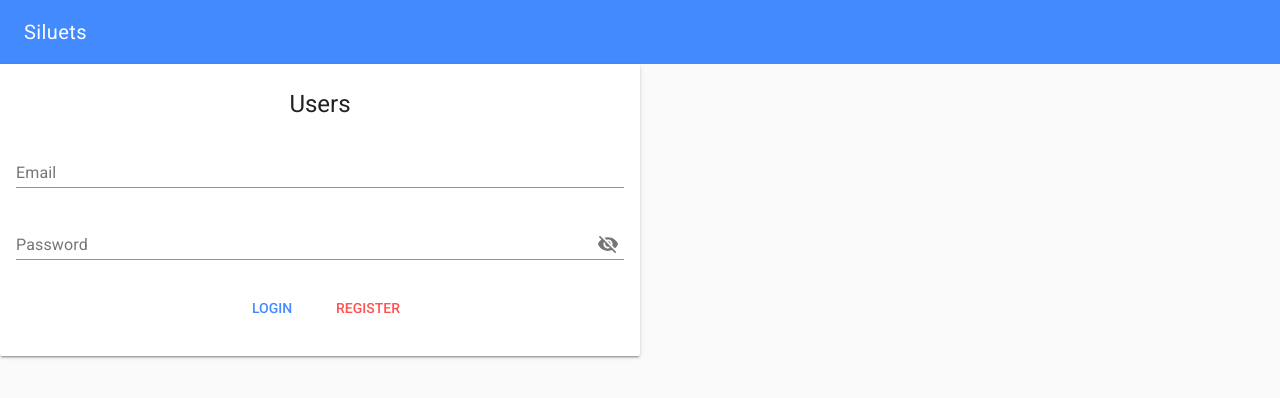
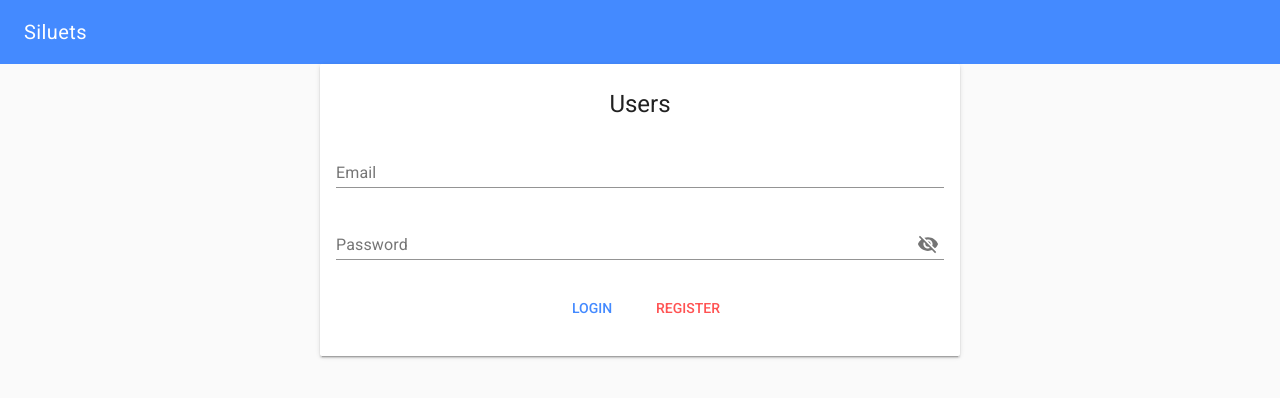
Before and after one commit to madrimas/siluets, a Vue app: page /#/ in a window 1280 px wide. Before the commit this address led to /#/presets. Shown: the top 398 px of the page. Built offline with nearby package versions, Linux system fonts and the light colour scheme; the HTML template or start-up script is replaced by a standard one.

Commit message:
Login form is centered

```diff
--- a/src/common/Firebase.service.js
+++ b/src/common/Firebase.service.js
@@ -99,7 +99,7 @@ const FirebaseService = {
     isUserLoggedIn() {
         //todo: unmock
 
-        // return false;
+        return false;
 
         var user = firebase.auth().currentUser;
 
--- a/src/views/Home.vue
+++ b/src/views/Home.vue
@@ -16,9 +16,9 @@
         <h3 class="md-title">Siluets</h3>
       </md-app-toolbar>
     </md-app>
-    <div v-if="!isUserLoggedIn" class="login-form">
+    <div v-if="!isUserLoggedIn">
       <form class="md-layout">
-        <md-card class="md-layout-item md-size-50 md-small-size-100">
+        <md-card class="md-layout-item md-size-50 md-small-size-100 login-form">
           <md-card-header>
             <div class="md-title">Users</div>
           </md-card-header>
@@ -33,7 +33,13 @@
 
             <md-field>
               <label for="password">Password</label>
-              <md-input v-model="password" type="password" name="password" id="password" autocomplete="password" />
+              <md-input
+                v-model="password"
+                type="password"
+                name="password"
+                id="password"
+                autocomplete="password"
+              />
               <span class="md-error">The first name is required</span>
               <span class="md-error">Invalid first name</span>
             </md-field>
@@ -51,9 +57,12 @@
 
 <script>
 import { mapGetters } from "vuex";
-import { USER_LOGGED_CHECK, USER_LOGIN, USER_REGISTER } from "@/store/actions.type";
+import {
+  USER_LOGGED_CHECK,
+  USER_LOGIN,
+  USER_REGISTER
+} from "@/store/actions.type";
 import { SET_EMAIL, SET_PASSWORD } from "@/store/mutations.type";
-
 
 export default {
   name: "home",
@@ -81,10 +90,10 @@ export default {
   },
   methods: {
     login: function() {
-      this.$store.dispatch(USER_LOGIN)
+      this.$store.dispatch(USER_LOGIN);
     },
     register: function() {
-      this.$store.dispatch(USER_REGISTER)
+      this.$store.dispatch(USER_REGISTER);
     }
   }
 };
@@ -103,6 +112,8 @@ export default {
   text-align: center;
 }
 .login-form {
-  margin: 0 auto;
+  display: block;
+  margin-left: auto;
+  margin-right: auto;
 }
 </style>
```
